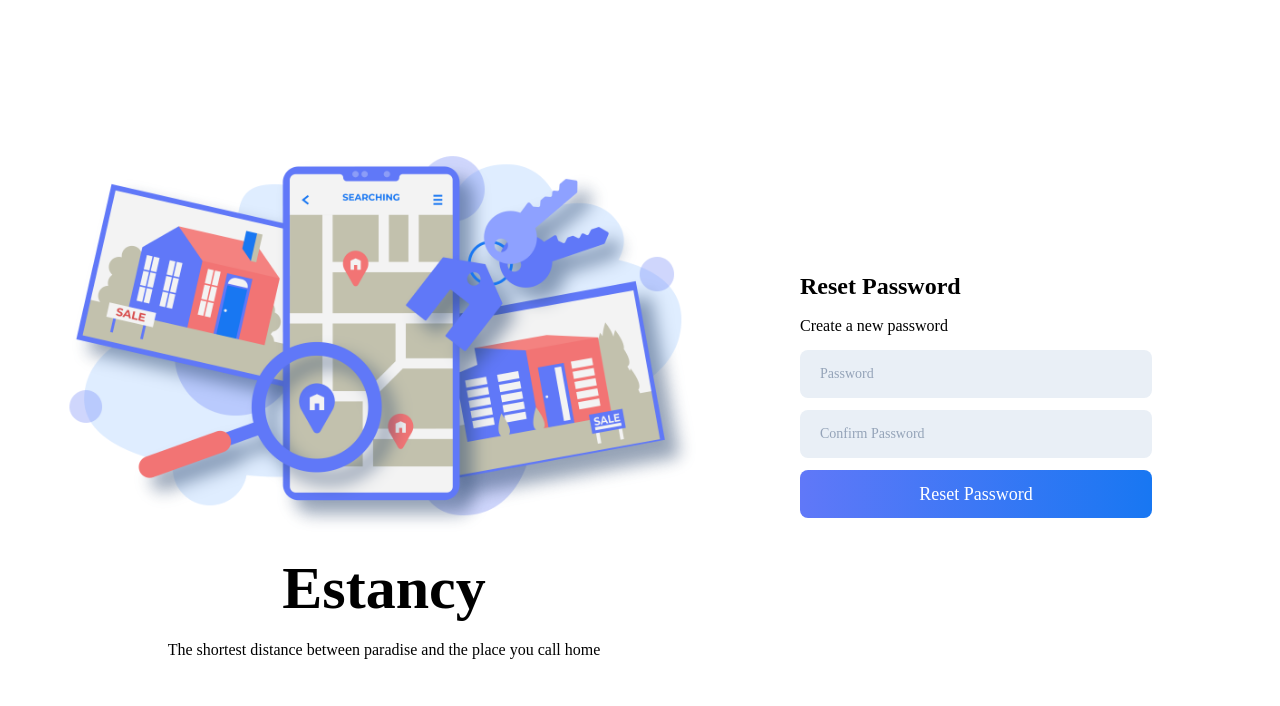
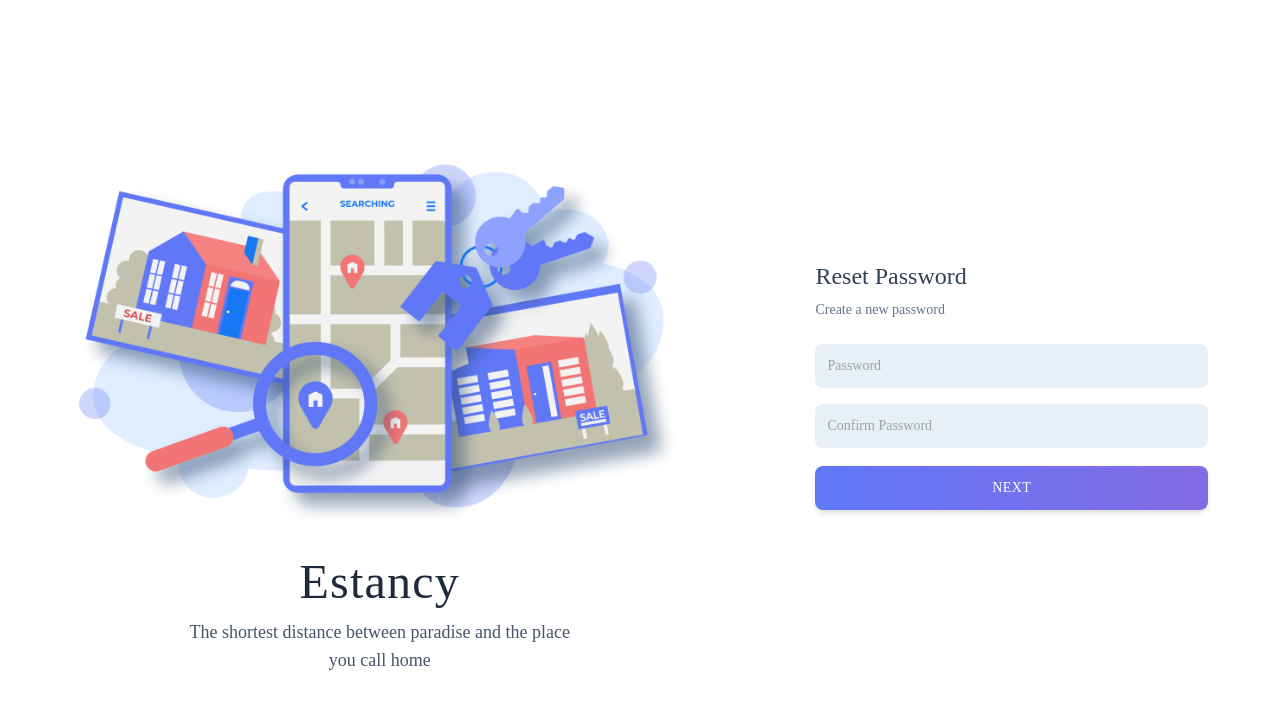
Before and after one commit to farid-maulana/Estancy, a React (Create React App) app: page /reset-password in a window 1280 px wide. Shown: the top 706 px of the page. Built offline with nearby package versions, Linux system fonts and the light colour scheme.

Commit message:
Update Reset Password 2

```diff
--- a/src/pages/auth/ResetPassword2.jsx
+++ b/src/pages/auth/ResetPassword2.jsx
@@ -5,24 +5,33 @@ import { Link } from 'react-router-dom'
 
 const ResetPassword2 = () => {
     return (
-        <div className='container mx-auto'>
-            <div className='flex justify-start items-center h-screen'>
-                <div className='w-3/5'>
-                    <img srcSet='img/Illustration.png' className='w-5/6 mx-auto mb-5' />
-                    <h1 className='text-6xl font-semibold text-center mb-5'>Estancy</h1>
-                    <p className='text-base text-center'>The shortest distance between paradise and the place you call home</p>
+        <div className='container p-10 flex h-screen mx-auto lg:p-10'>
+            <div className='m-auto sm:w-3/5 md:w-3/5 lg:w-full lg:flex lg:justify-between'>
+                <div className='text-center hidden lg:block lg:w-3/5 lg:mr-8 lg:mx-auto'>
+                    <img src='img/Illustration.png' alt='Illustration' className='mb-2 scale-90' />
+                    <h1 className='font-medium text-5xl mb-3 text-slate-800 tracking-wide'>Estancy</h1>
+                    <p className='font-thin text-lg w-3/5 mx-auto text-slate-600'>
+                        The shortest distance between paradise and the place you call home
+                    </p>
                 </div>
-                <div className='w-2/5 my-auto pr-32 pl-8'>
-                    <h4 className='text-2xl font-semibold mb-3'>Reset Password</h4>
-                    <p className='text-base mb-3 font-normal text-base'>Create a new password</p>
-                    <InputField type={'password'} id={'password'} name={'password'} placeholder={'Password'} />
-                    <InputField type={'password'} id={'password'} name={'password'} placeholder={'Confirm Password'} />
-                    <Link to={'/'}>
-                        <Button value={'Reset Password'} />
-                    </Link>
+                <div className='lg:ml-8 lg:w-2/5 lg:m-auto lg:p-8'>
+                    <h2 className='font-medium text-xl text-slate-700 mb-2 md:text-2xl'>Reset Password</h2>
+                    <p className='font-thin text-slate-500 mb-6 text-sm md:text-md'>Create a new password</p>
+                    <form action="">
+                        <input type="password" id='password' name='password' placeholder='Password' className='w-full bg-primary-100 text-slate-700 font-thin p-3 rounded-lg focus:outline-none focus:ring-primary focus:ring-1 focus:border-primary mb-4 text-sm' />
+                        <input type="password" id='password' name='password' placeholder='Confirm Password' className='w-full bg-primary-100 text-slate-700 font-thin p-3 rounded-lg focus:outline-none focus:ring-primary focus:ring-1 focus:border-primary mb-1 text-sm' />
+                        <div className='py-3.5'>
+                        <Link to={'/login'}>
+                        <button type='submit' className='w-full rounded-lg shadow-md bg-gradient-to-r from-primary to-[#846BE4] text-white text-sm font-medium tracking-wide uppercase p-3 mb-4 hover:shadow-lg hover:scale-101 active:opacity-90 transition'>
+                                Next
+                            </button>
+                        </Link>
+                        </div>
+                    </form>
                 </div>
             </div>
         </div>
+
     )
 }
 
```
